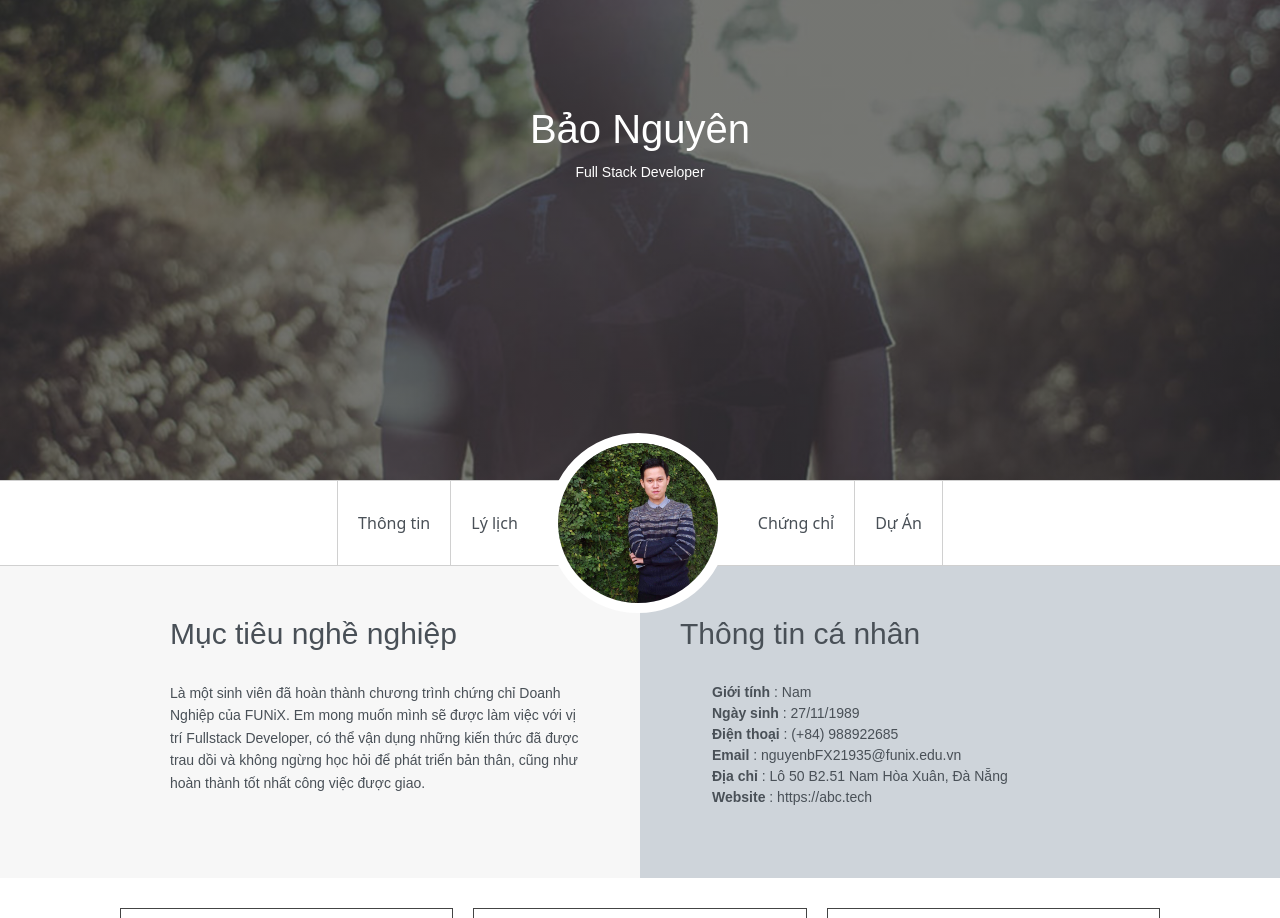
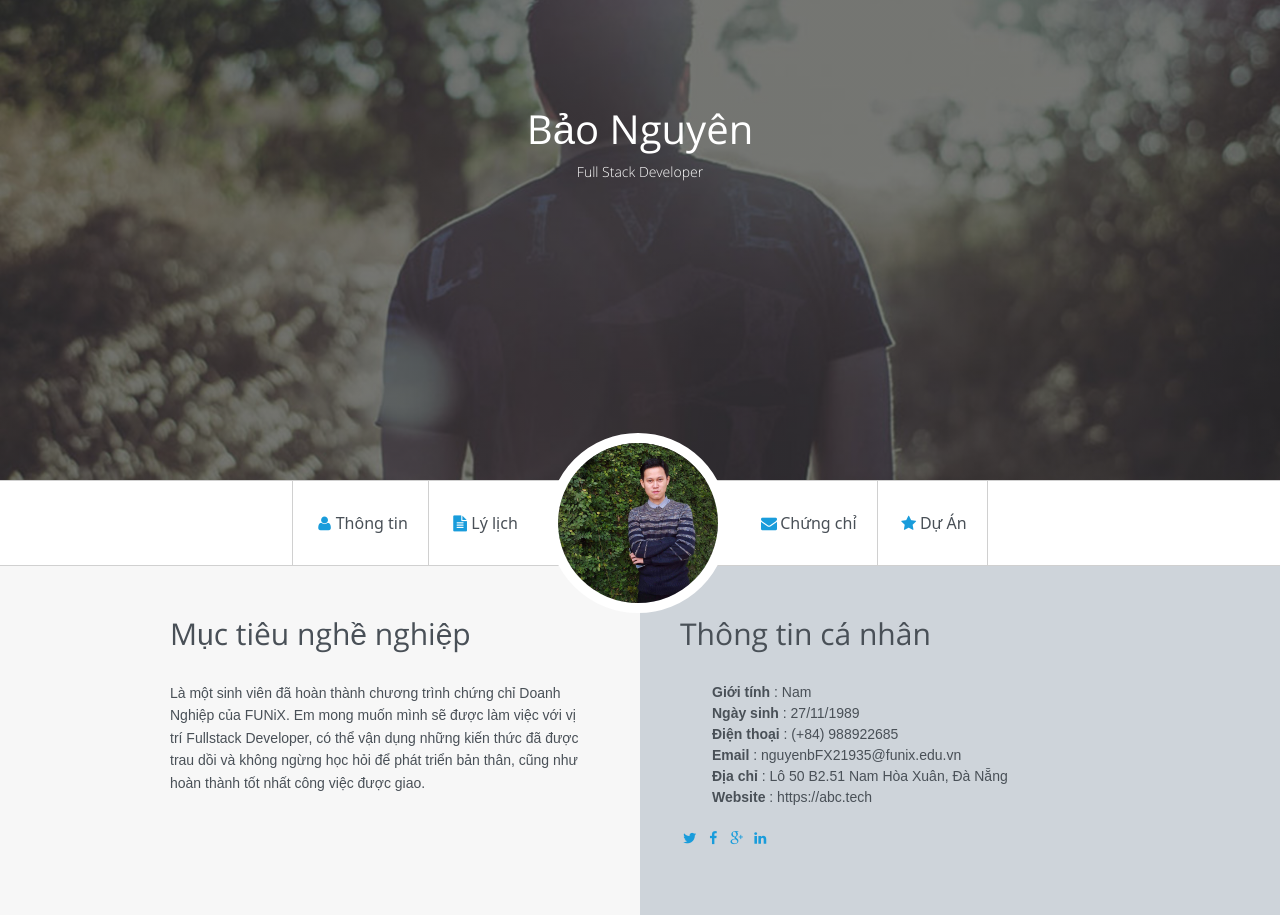
Before and after one commit to nguyenbfx/asm2, a plain HTML site: page index.html in a window 1280 px wide. Shown: the top 918 px of the page. Drawn offline with nearby package versions, Linux system fonts and the light colour scheme.

Commit message:
Update index.html

```diff
--- a/index.html
+++ b/index.html
@@ -5,6 +5,7 @@
     <meta http-equiv="X-UA-Compatible" content="IE=edge" />
     <meta name="viewport" content="width=device-width, initial-scale=1.0" />
     <link rel="stylesheet" href="./css/styles.css" />
+    <link rel="stylesheet" href="./css/font.css" />
     <title>Assignment 02</title>
     <link href="https://cdn.jsdelivr.net/npm/bootstrap@5.3.0-alpha3/dist/css/bootstrap.min.css" rel="stylesheet" integrity="sha384-KK94CHFLLe+nY2dmCWGMq91rCGa5gtU4mk92HdvYe+M/SXH301p5ILy+dN9+nJOZ" crossorigin="anonymous">
   </head>
```
